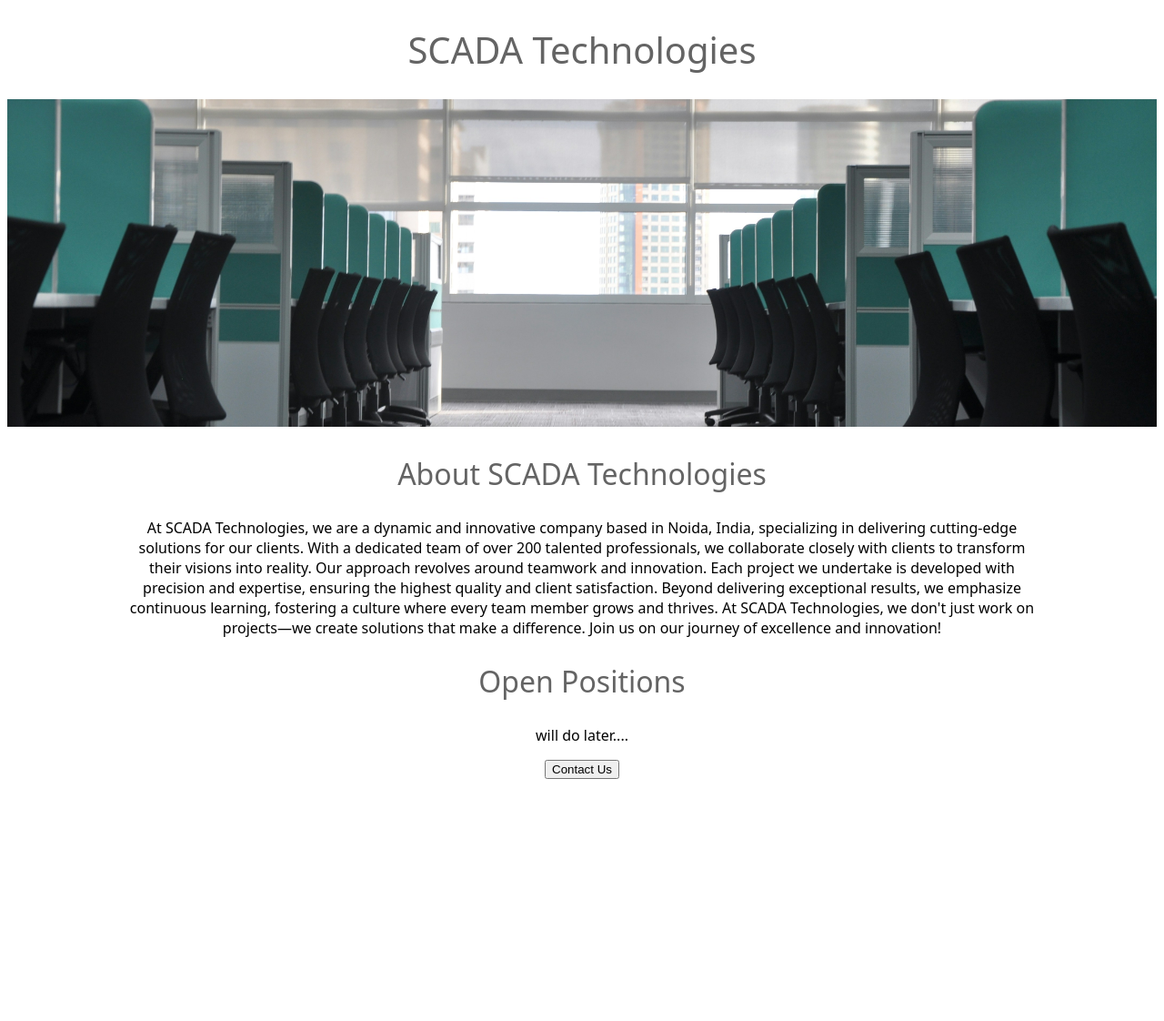
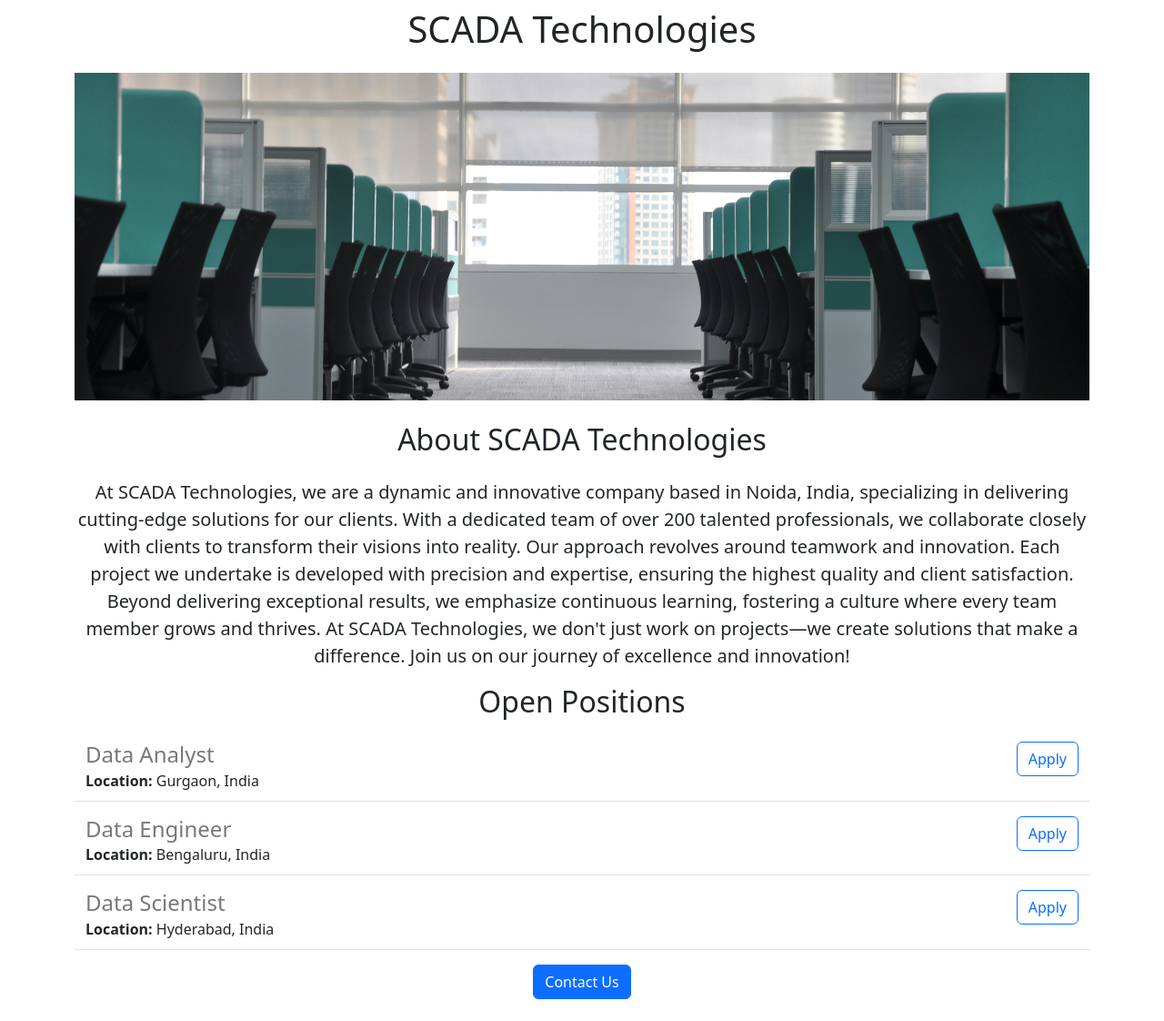
Before and after one commit to dhruv-yadav-nitj/Career-Website-Flask, a Flask app: page / in a window 1280 px wide. Shown: the whole page at 91% size. Before the commit the page ends 856 px from the top, so only its background shows below. Run offline with Flask 3, Linux system fonts and the light colour scheme.

Commit message:
added dynamic data config

```diff
--- a/app.py
+++ b/app.py
@@ -1,8 +1,31 @@
-from flask import Flask, render_template
+from flask import Flask, render_template, jsonify
 from livereload import Server
 
+jobs = [
+    {
+        'id': 1,
+        'title': 'Data Analyst',
+        'location': 'Gurgaon, India'
+    },
+    {
+        'id': 2,
+        'title': 'Data Engineer',
+        'location': 'Bengaluru, India'
+    },
+    {
+        'id': 3,
+        'title': 'Data Scientist',
+        'location': 'Hyderabad, India'
+    }
+]
+
 app = Flask(__name__)
+
 @app.route('/')
+def home():
+    return render_template('index.html', job_data=jobs)
 
-def hello_world():
-    return render_template('index.html')
+
+@app.route('/api/jobs')
+def get_jobs():
+    return jsonify(jobs)
--- a/templates/index.html
+++ b/templates/index.html
@@ -4,26 +4,38 @@
     <meta charset="UTF-8">
     <meta name="viewport" content="width=device-width, initial-scale=1.0">
     <title>Jovian Careers</title>
-    <link rel="stylesheet" href="/static/style.css">
+    <!-- <link rel="stylesheet" href="/static/style.css"> -->
+    <link href="https://cdn.jsdelivr.net/npm/bootstrap@5.3.3/dist/css/bootstrap.min.css" rel="stylesheet" integrity="sha384-QWTKZyjpPEjISv5WaRU9OFeRpok6YctnYmDr5pNlyT2bRjXh0JMhjY6hW+ALEwIH" crossorigin="anonymous">
+    <style>
+        #cover {
+            width: 100%;
+            height: 360px;
+            object-fit: cover;
+        }
+    </style>
 </head>
 <body>
-        <h1>SCADA Technologies</h1>
-        <img id="cover" src="/static/background.jpg" alt="cover_img">
-    <div id="container">
-        <h2>About SCADA Technologies</h2>
-        <p class="bodytext">
-            At SCADA Technologies, we are a dynamic and innovative company based in Noida, India, specializing in delivering cutting-edge solutions for our clients. With a dedicated team of over 200 talented professionals, we collaborate closely with clients to transform their visions into reality.
+    <div class="container mb-4">
+        <h1 class="text-center mt-2 mb-4">SCADA Technologies</h1>
+        <img class="img-fluid" id="cover" src="/static/background.jpg">
+        <div>
+            <h2 class="text-center mt-4 mb-4">About SCADA Technologies</h2>
+            <p class="lead text-center">
+                At SCADA Technologies, we are a dynamic and innovative company based in Noida, India, specializing in delivering cutting-edge solutions for our clients. With a dedicated team of over 200 talented professionals, we collaborate closely with clients to transform their visions into reality.
 
-    Our approach revolves around teamwork and innovation. Each project we undertake is developed with precision and expertise, ensuring the highest quality and client satisfaction. Beyond delivering exceptional results, we emphasize continuous learning, fostering a culture where every team member grows and thrives.
+        Our approach revolves around teamwork and innovation. Each project we undertake is developed with precision and expertise, ensuring the highest quality and client satisfaction. Beyond delivering exceptional results, we emphasize continuous learning, fostering a culture where every team member grows and thrives.
 
-    At SCADA Technologies, we don't just work on projects—we create solutions that make a difference. Join us on our journey of excellence and innovation!
-        </p>
-        <h2>Open Positions</h2>
-        <p class="bodytext">
-            will do later....
-        </p>
-        <div style="text-align: center;">
-        <button>Contact Us</button>
+        At SCADA Technologies, we don't just work on projects—we create solutions that make a difference. Join us on our journey of excellence and innovation!
+            </p>
+            <h2 class="text-center mt-2 mb-4">Open Positions</h2>
+            <div>
+                {% for job in job_data %}  <!-- we can write python code in templates using this format -->
+                    {% include 'job-items.html' %}
+                {% endfor %}
+            </div>
+            <div class="text-center">
+                <button class="btn btn-primary btn-large">Contact Us</button>
+            </div>
         </div>
     </div>
 </body>
--- /dev/null
+++ b/templates/job-items.html
@@ -0,0 +1,14 @@
+<div class="container border-bottom" style="margin-bottom: 16px; padding-bottom: 10px;">
+    <div class="row justify-content-between align-items-start">
+        <div class="col-auto">
+            <h4 style="color: rgb(120, 120, 120); margin-bottom: 2px;">{{job['title']}}</h4>
+            <div><b>Location: </b>{{job['location']}}</div>
+            {% if 'salary' in job %}
+            <div><b>Salary: </b>{{job['salary']}}</div>
+            {% endif %}
+        </div>
+        <div class="col-auto">
+            <button type="button" class="btn btn-outline-primary">Apply</button>
+        </div>
+    </div>
+</div>
```
